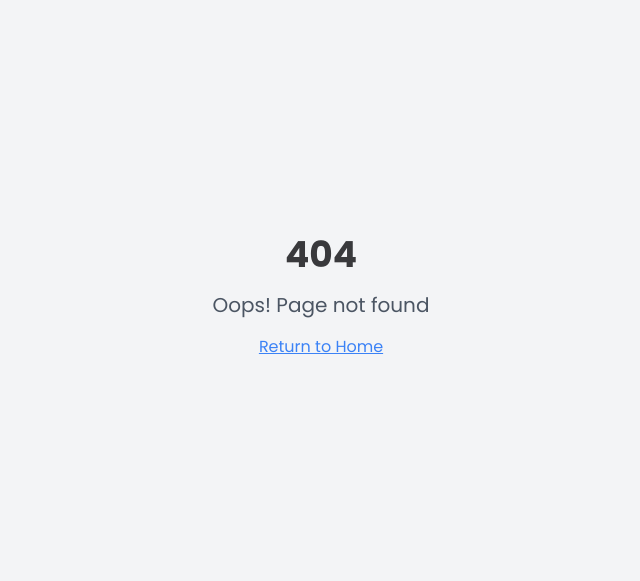
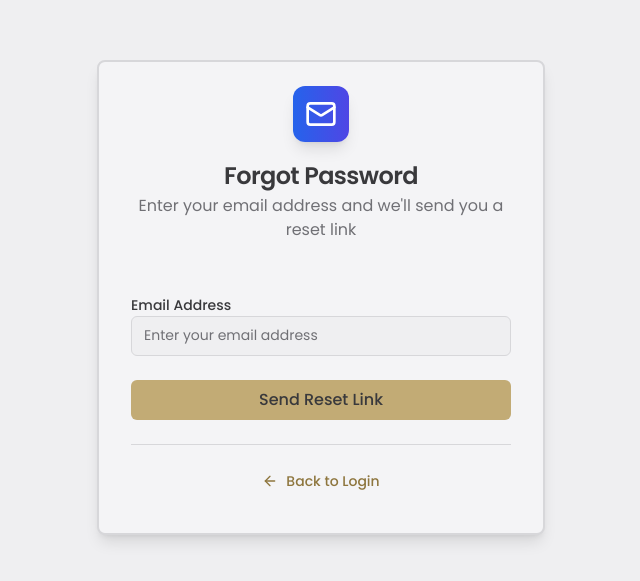
Before and after one commit to 4cass/takeover-hoops-schedule-pro, a React (Vite) app: page /forgot-password in a window 1280 px wide. Before the commit this address had no page. Shown: the part 103-684 px from the top of the page, without its empty margins (319-959 px from the left). Built offline with nearby package versions, Linux system fonts and the light colour scheme.

Commit message:
Add forgot password functionality
Implemented forgot password feature in Login page, including UI design consistent with other pages and color scheme.

```diff
--- a/src/App.tsx
+++ b/src/App.tsx
@@ -6,6 +6,7 @@ import { QueryClient, QueryClientProvider } from "@tanstack/react-query";
 import { BrowserRouter, Routes, Route } from "react-router-dom";
 import { AuthProvider } from "@/context/AuthContext";
 import Login from "./pages/Login";
+import ForgotPassword from "./pages/ForgotPassword";
 import Index from "./pages/Index";
 import Dashboard from "./pages/Dashboard";
 import Settings from "./pages/Settings";
@@ -22,6 +23,7 @@ const App = () => (
         <AuthProvider>
           <Routes>
             <Route path="/login" element={<Login />} />
+            <Route path="/forgot-password" element={<ForgotPassword />} />
             <Route path="/" element={<Index />} />
             <Route path="/index" element={<Index />} />
             <Route path="/dashboard/*" element={<Dashboard />} />
--- /dev/null
+++ b/src/pages/ForgotPassword.tsx
@@ -0,0 +1,178 @@
+
+import { useState } from "react";
+import { useNavigate, useSearchParams } from "react-router-dom";
+import { supabase } from "@/integrations/supabase/client";
+import { toast } from "sonner";
+import { Button } from "@/components/ui/button";
+import { Input } from "@/components/ui/input";
+import { Label } from "@/components/ui/label";
+import { Card, CardContent, CardHeader, CardTitle } from "@/components/ui/card";
+import { ArrowLeft, Mail, Lock } from "lucide-react";
+
+export default function ForgotPassword() {
+  const navigate = useNavigate();
+  const [searchParams] = useSearchParams();
+  const [email, setEmail] = useState("");
+  const [newPassword, setNewPassword] = useState("");
+  const [confirmPassword, setConfirmPassword] = useState("");
+  const [loading, setLoading] = useState(false);
+
+  // Check if this is a password reset (has access_token in URL)
+  const accessToken = searchParams.get('access_token');
+  const isResettingPassword = !!accessToken;
+
+  const handleForgotPassword = async (e: React.FormEvent) => {
+    e.preventDefault();
+    setLoading(true);
+
+    try {
+      const { error } = await supabase.auth.resetPasswordForEmail(email, {
+        redirectTo: `${window.location.origin}/forgot-password`,
+      });
+
+      if (error) {
+        toast.error("Error: " + error.message);
+      } else {
+        toast.success("Password reset email sent! Check your inbox.");
+        setEmail("");
+      }
+    } catch (error: any) {
+      toast.error("An unexpected error occurred: " + error.message);
+    }
+
+    setLoading(false);
+  };
+
+  const handlePasswordReset = async (e: React.FormEvent) => {
+    e.preventDefault();
+
+    if (newPassword !== confirmPassword) {
+      toast.error("Passwords do not match");
+      return;
+    }
+
+    if (newPassword.length < 6) {
+      toast.error("Password must be at least 6 characters long");
+      return;
+    }
+
+    setLoading(true);
+
+    try {
+      const { error } = await supabase.auth.updateUser({
+        password: newPassword
+      });
+
+      if (error) {
+        toast.error("Error updating password: " + error.message);
+      } else {
+        toast.success("Password updated successfully!");
+        navigate("/dashboard");
+      }
+    } catch (error: any) {
+      toast.error("An unexpected error occurred: " + error.message);
+    }
+
+    setLoading(false);
+  };
+
+  return (
+    <div className="min-h-screen flex items-center justify-center bg-background responsive-padding">
+      <Card className="w-full max-w-sm sm:max-w-md shadow-lg border-2 border-border bg-card">
+        <CardHeader className="text-center">
+          <div className="flex items-center justify-center mb-4">
+            <div className="p-3 bg-gradient-to-r from-blue-600 to-indigo-600 rounded-xl shadow-lg">
+              {isResettingPassword ? (
+                <Lock className="h-8 w-8 text-white" />
+              ) : (
+                <Mail className="h-8 w-8 text-white" />
+              )}
+            </div>
+          </div>
+          <CardTitle className="responsive-subheading text-primary">
+            {isResettingPassword ? "Reset Your Password" : "Forgot Password"}
+          </CardTitle>
+          <p className="responsive-small text-muted-foreground mt-2">
+            {isResettingPassword
+              ? "Enter your new password below"
+              : "Enter your email address and we'll send you a reset link"
+            }
+          </p>
+        </CardHeader>
+        <CardContent className="responsive-padding">
+          {isResettingPassword ? (
+            <form onSubmit={handlePasswordReset} className="responsive-spacing">
+              <div>
+                <Label className="block responsive-small font-medium text-foreground mb-1">
+                  New Password
+                </Label>
+                <Input
+                  type="password"
+                  value={newPassword}
+                  required
+                  onChange={(e) => setNewPassword(e.target.value)}
+                  className="w-full"
+                  placeholder="Enter new password"
+                />
+              </div>
+              <div>
+                <Label className="block responsive-small font-medium text-foreground mb-1">
+                  Confirm New Password
+                </Label>
+                <Input
+                  type="password"
+                  value={confirmPassword}
+                  required
+                  onChange={(e) => setConfirmPassword(e.target.value)}
+                  className="w-full"
+                  placeholder="Confirm new password"
+                />
+              </div>
+              <Button
+                type="submit"
+                className="w-full bg-accent hover:bg-secondary text-accent-foreground responsive-button"
+                disabled={loading}
+              >
+                {loading ? "Updating Password..." : "Update Password"}
+              </Button>
+            </form>
+          ) : (
+            <form onSubmit={handleForgotPassword} className="responsive-spacing">
+              <div>
+                <Label className="block responsive-small font-medium text-foreground mb-1">
+                  Email Address
+                </Label>
+                <Input
+                  type="email"
+                  value={email}
+                  required
+                  onChange={(e) => setEmail(e.target.value)}
+                  className="w-full"
+                  placeholder="Enter your email address"
+                />
+              </div>
+              <Button
+                type="submit"
+                className="w-full bg-accent hover:bg-secondary text-accent-foreground responsive-button"
+                disabled={loading}
+              >
+                {loading ? "Sending Reset Link..." : "Send Reset Link"}
+              </Button>
+            </form>
+          )}
+
+          <div className="flex items-center justify-center mt-6 pt-4 border-t border-border">
+            <Button
+              variant="ghost"
+              onClick={() => navigate("/login")}
+              className="flex items-center gap-2 text-secondary hover:text-accent hover:bg-muted transition-colors"
+            >
+              <ArrowLeft className="h-4 w-4" />
+              Back to Login
+            </Button>
+          </div>
+        </CardContent>
+      </Card>
+    </div>
+  );
+}
--- a/src/pages/Login.tsx
+++ b/src/pages/Login.tsx
@@ -147,6 +147,18 @@ export default function Login() {
                 : "Login"}
             </Button>
 
+            {!isSignUp && (
+              <div className="text-center mt-3">
+                <button
+                  type="button"
+                  className="text-secondary hover:underline responsive-small"
+                  onClick={() => navigate("/forgot-password")}
+                >
+                  Forgot your password?
+                </button>
+              </div>
+            )}
+
             <div className="text-center mt-3">
               <button
                 type="button"
```
